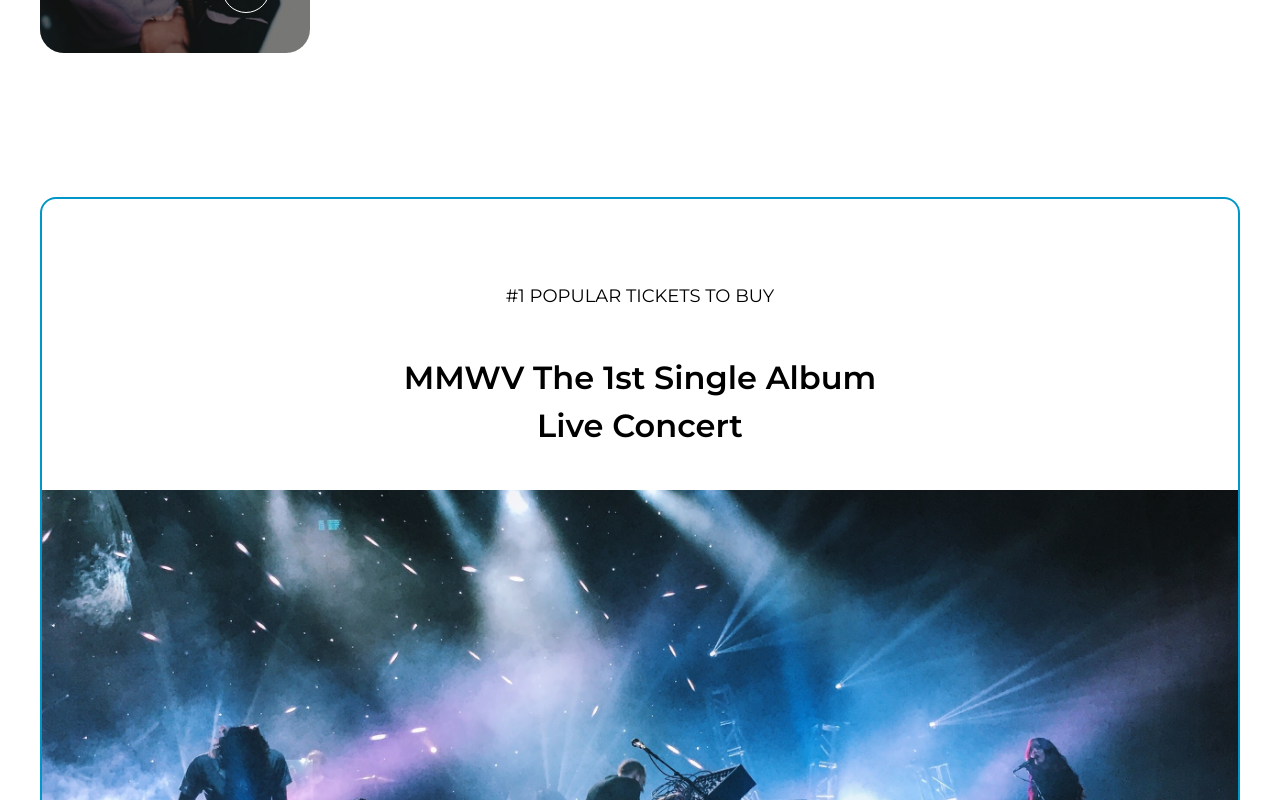
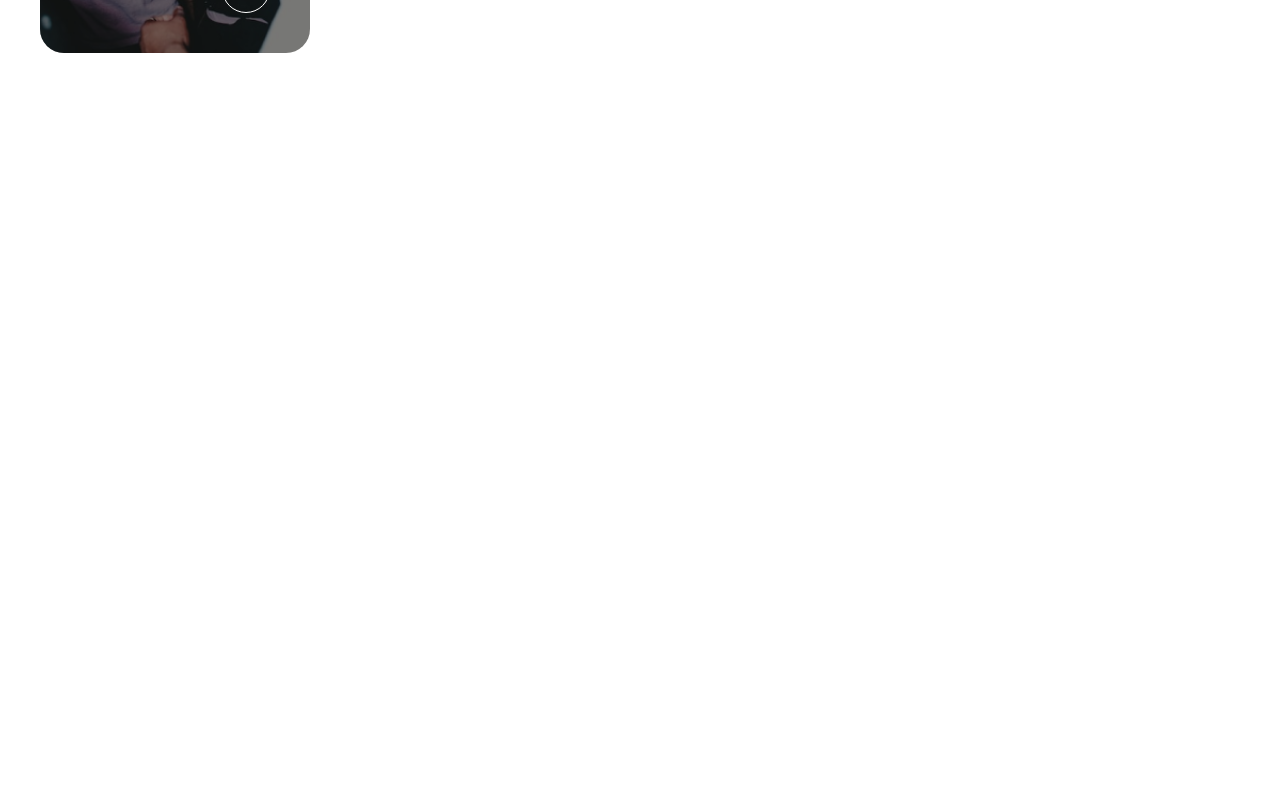
Before and after one commit to ZgmCodebase/ZG-Tikwey-Frontend-Nextjs, a Next.js app: page / in a window 1280 px wide. Shown: the part 2240-3040 px from the top of the page. After the commit the page ends 2373 px from the top, so only its background shows below. Built offline with nearby package versions, Linux system fonts and the light colour scheme.

Commit message:
Fix: removed components not used in the design

```diff
--- a/pages/index.tsx
+++ b/pages/index.tsx
@@ -14,9 +14,9 @@ const Home: NextPageWithLayout = () => {
         <div className="min-h-screen text-size1Mob md:text-size1  w-full bg-bgColor2 text-textColor">
             <LandingBanner />
             <UpcomingEvents/>
-            <MostPopularTicket />
+            {/* <MostPopularTicket />
             <NextEventsSection />
-            <Testimonials/>
+            <Testimonials/> */}
         </div>
     );
 };
```
